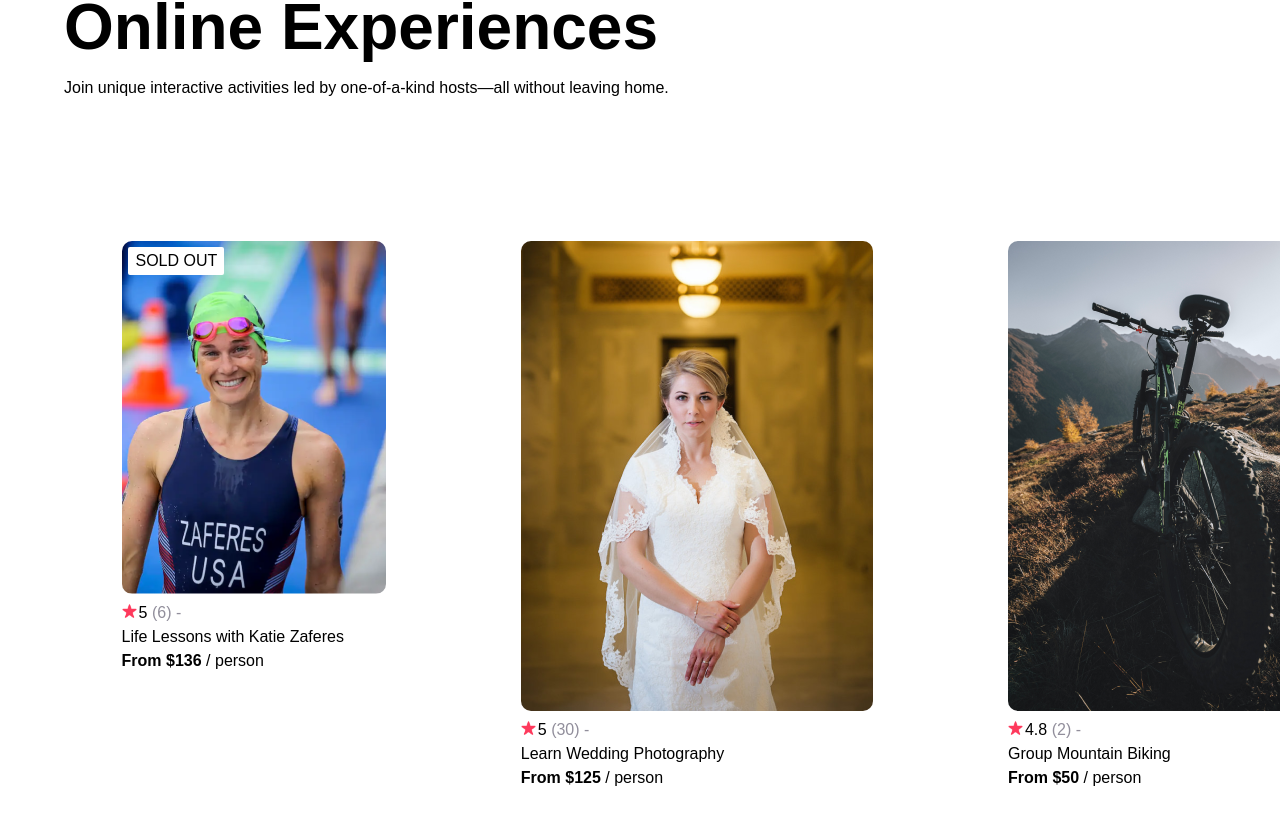
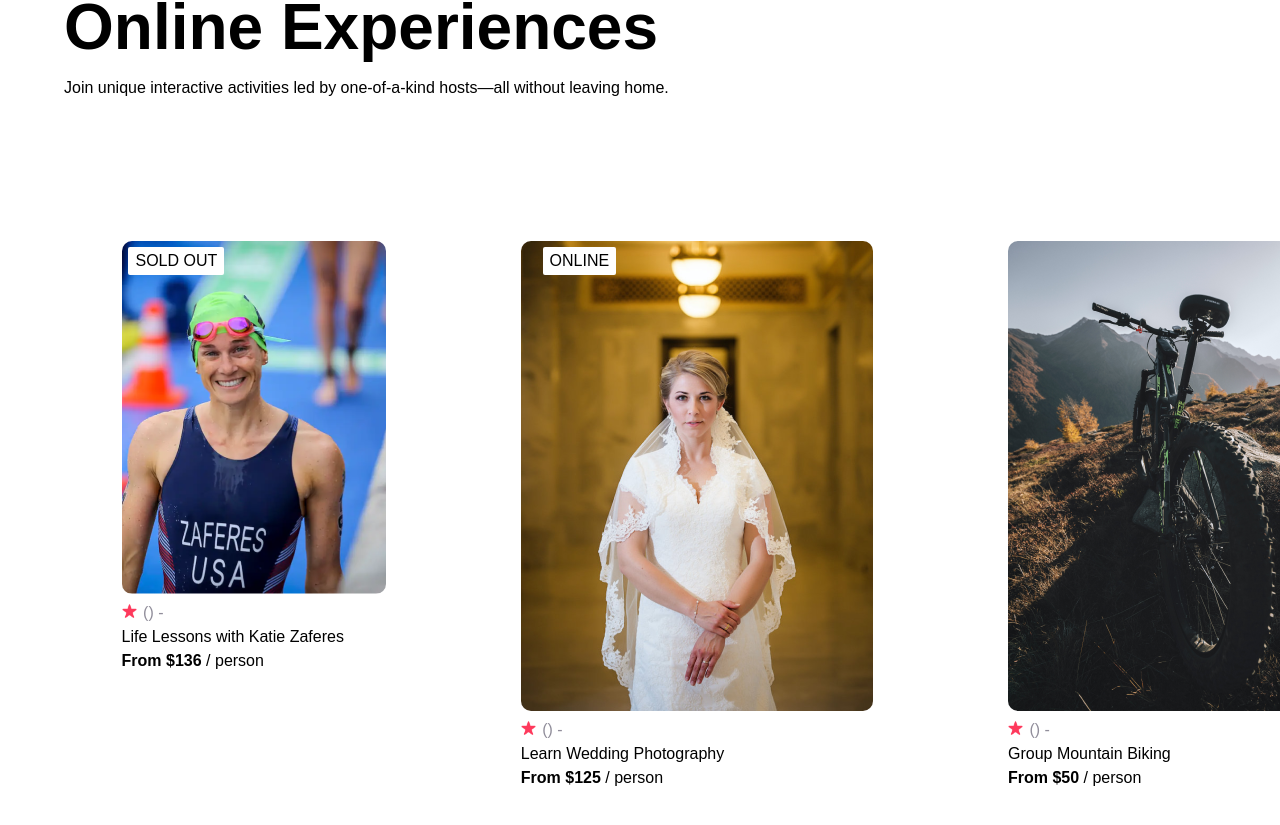
Before and after one commit to schm00g/airbnb-experiences-clone, a React (Create React App) app: page / in a window 1280 px wide. Shown: the part 813-1638 px from the top of the page. Built offline with nearby package versions, Linux system fonts and the light colour scheme.

Commit message:
spread props down to cmpnt

```diff
--- a/src/App.js
+++ b/src/App.js
@@ -9,13 +9,7 @@ export default function App() {
     return (
       <Card
         key={item.id}
-        img={item.coverImg}
-        rating={item.stats.rating}
-        reviewCount={item.stats.reviewCount}
-        country={item.country}
-        title={item.title}
-        price={item.price}
-        openSpots={item.openSpots}
+        {...item}
       />
     )
   })
--- a/src/components/Card.js
+++ b/src/components/Card.js
@@ -1,16 +1,22 @@
 import React from "react";
 import Star from "../images/star.png";
 
-export default function Card({img, rating, reviewCount, country, title, price, openSpots}){
+export default function Card(props){
+    let badgeText;
+    if(props.openSpots === 0){
+        badgeText = "SOLD OUT";
+    } else if (props.location === "Online"){
+        badgeText = "ONLINE";
+    }
     return (
         <section className="card">
-            {openSpots === 0 &&
-                <div className="card--badge">SOLD OUT</div>
+            {badgeText &&
+                <div className="card--badge">{badgeText}</div>
             }
-            <img className="card--image" src={require(`../images/${img}`)} alt="card"/>
-            <p><img className="rating--icon" src={Star} alt="star"/>{rating} <span className="gray">({reviewCount}) - {country}</span></p>
-            <p>{title}</p>
-            <p><b>From ${price}</b> / person</p>
+            <img className="card--image" src={require(`../images/${props.coverImg}`)} alt="card"/>
+            <p><img className="rating--icon" src={Star} alt="star"/>{props.rating} <span className="gray">({props.reviewCount}) - {props.country}</span></p>
+            <p>{props.title}</p>
+            <p><b>From ${props.price}</b> / person</p>
         </section>
     )
 }
```
